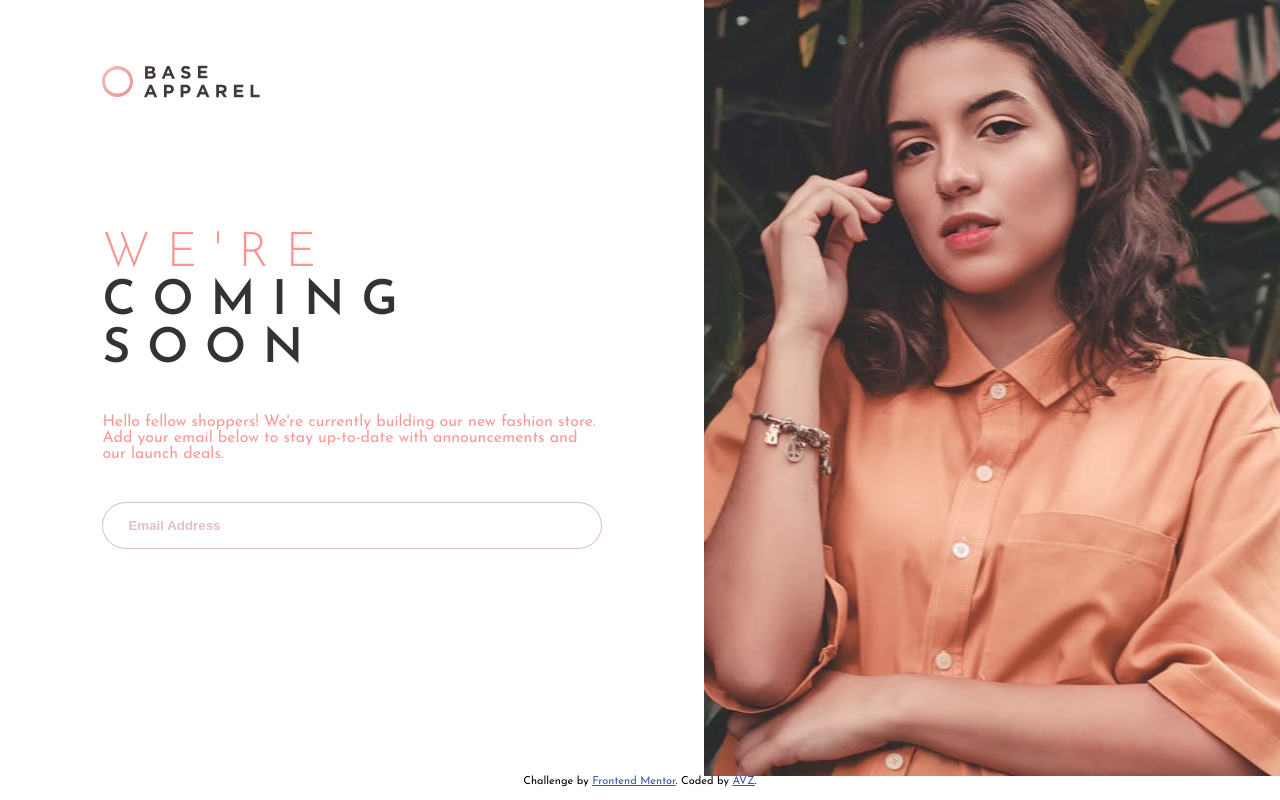
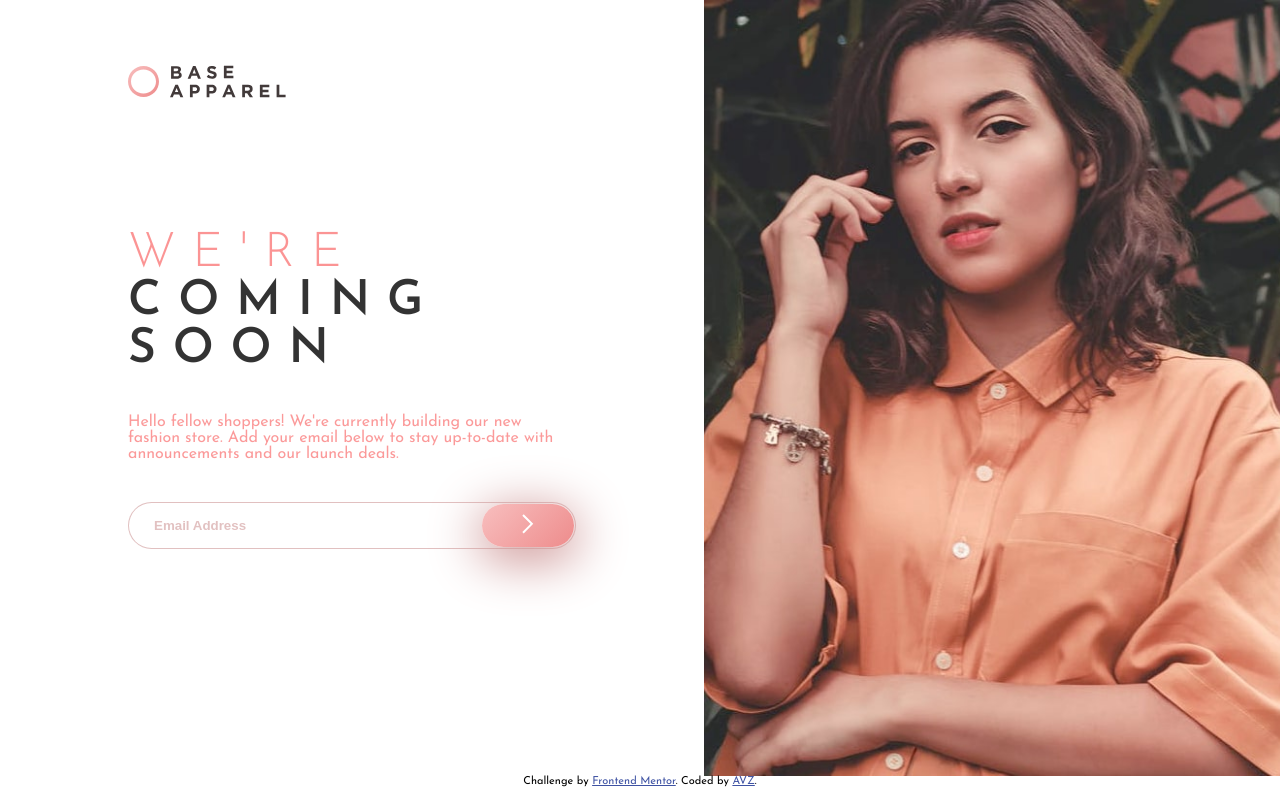
Before and after one commit to AxelZelenskiy/base-apparel-coming-soon-master, a website built with webpack: page src/index.html in a window 1280 px wide. Built offline with nearby package versions, Linux system fonts and the light colour scheme.

Commit message:
Desktop view almost complete.

```diff
--- a/src/index.html
+++ b/src/index.html
@@ -20,13 +20,14 @@
 
     </div>
     <div class="foot-container">
-      <h1><span>We're</span> coming soon</h1>
+      <h1><span class="red">We're</span> <span>coming</span> <span>soon</span></h1>
 
   <p>Hello fellow shoppers! We're currently building our new fashion store.
     Add your email below to stay up-to-date with announcements and our launch deals.</p>
 
   <form action="#">
     <input type="email" placeholder="Email Address">
+    <button type="submit" class="button"><img src="images/icon-arrow.svg" alt="Send"></button>
   </form>
 
     </div>
--- a/src/scss/main.scss
+++ b/src/scss/main.scss
@@ -25,7 +25,7 @@ main {
 	.logo, .foot-container {
 		width: 55%;
 		margin: 0 auto;
-		padding: 0 8%;
+		padding: 0 10%;
 	}
 	.logo span {
 		height: 35px;
@@ -56,9 +56,12 @@ main {
 			text-transform: uppercase;
 			letter-spacing: .35em;
 			color: rgba(black, .8);
-			span {
+			span.red {
 				font-weight: 300;
 				color: rgba($Darker,.68);
+			}
+			span {
+				display: block;
 			}
 		}
 
@@ -68,6 +71,7 @@ main {
 		 }
 
 		 form {
+		 	position: relative;
 		 	input {
 		 		width: 100%;
 		 		border-radius: 25px;
@@ -79,8 +83,25 @@ main {
 		 		font-weight: 600;
 		 		color: rgba($Light,.6);
 		 	}
+		 	.button {
+		 		position: absolute;
+		 		top:2px;
+		 		right: 2px;
+		 		padding: 10px 40px;
+		 		border-radius: 25px;
+		 		border: none;
+		 		cursor: pointer;
+		 		outline: none;
+		 		background: linear-gradient(135deg, hsl(0, 80%, 86%),hsl(0, 74%, 74%));
+		 		box-shadow: 0px 10px 50px 5px $Light;
+		 	}
+		 	.button:hover {
+		 	      background-image: linear-gradient(135deg, hsl(0, 80%, 86%), hsla(0, 52%, 80%, 0.781));
+	              box-shadow: 0px 20px 20px 3px $Light;
 
+		 	}
 
 		 }
+
 	}
 }
```
